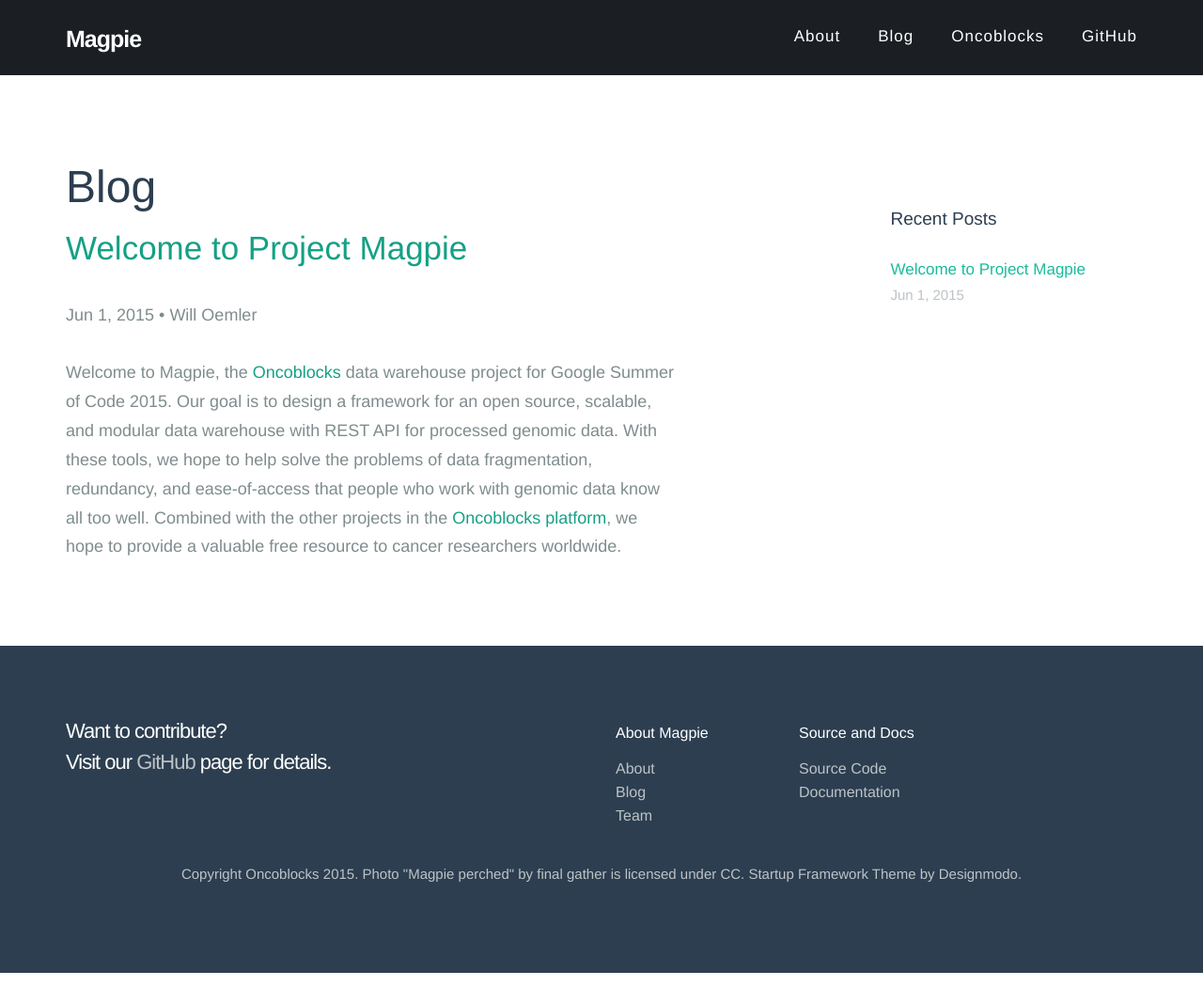
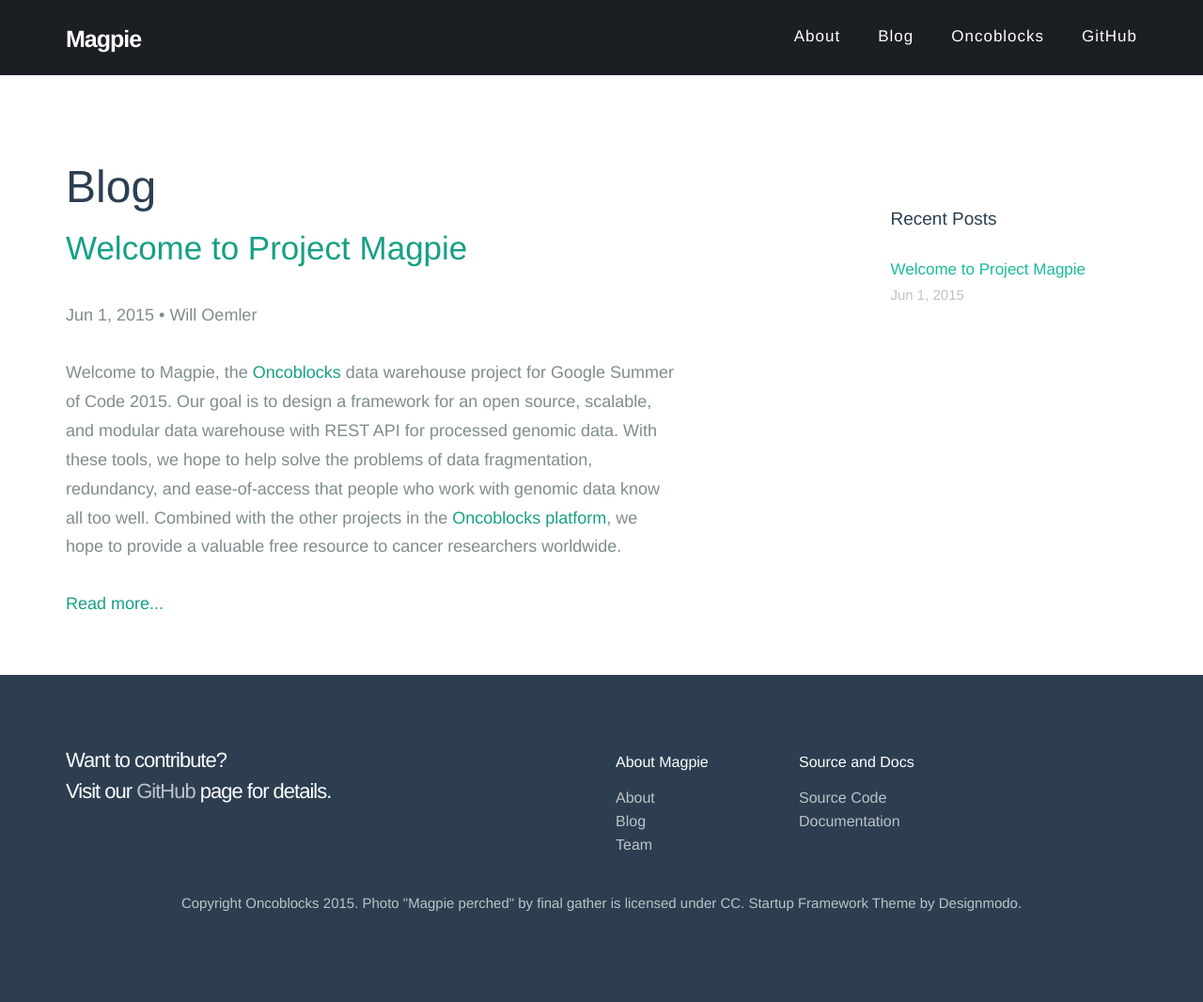
Before and after one commit to oncoblocks/gsoc-data-warehouse, a Jekyll site: the page built from blog/index.html, in a window 1280 px wide. Shown: the whole page at 94% size. Built offline with Jekyll 4.4.1, drawn with Linux system fonts in a browser that asks for light colours; before the commit the page ends 1035 px from its top, so only the background shows below that.

Commit message:
Added blog page links

```diff
--- a/blog/index.html
+++ b/blog/index.html
@@ -8,4 +8,5 @@
     <h3><a href="{{ site.baseurl }}{{ post.url }}">{{ post.title }}</a></h3>
     <p class="post-meta">{{ post.date | date: "%b %-d, %Y" }}{% if post.author %} • {{ post.author }}{% endif %}{% if post.meta %} • {{ post.meta }}{% endif %}</p>
     <p>{{ post.excerpt }}</p>
+    <p><a href="{{ site.baseurl }}{{ post.url }}">Read more...</a></p>
 {% endfor %}
```
